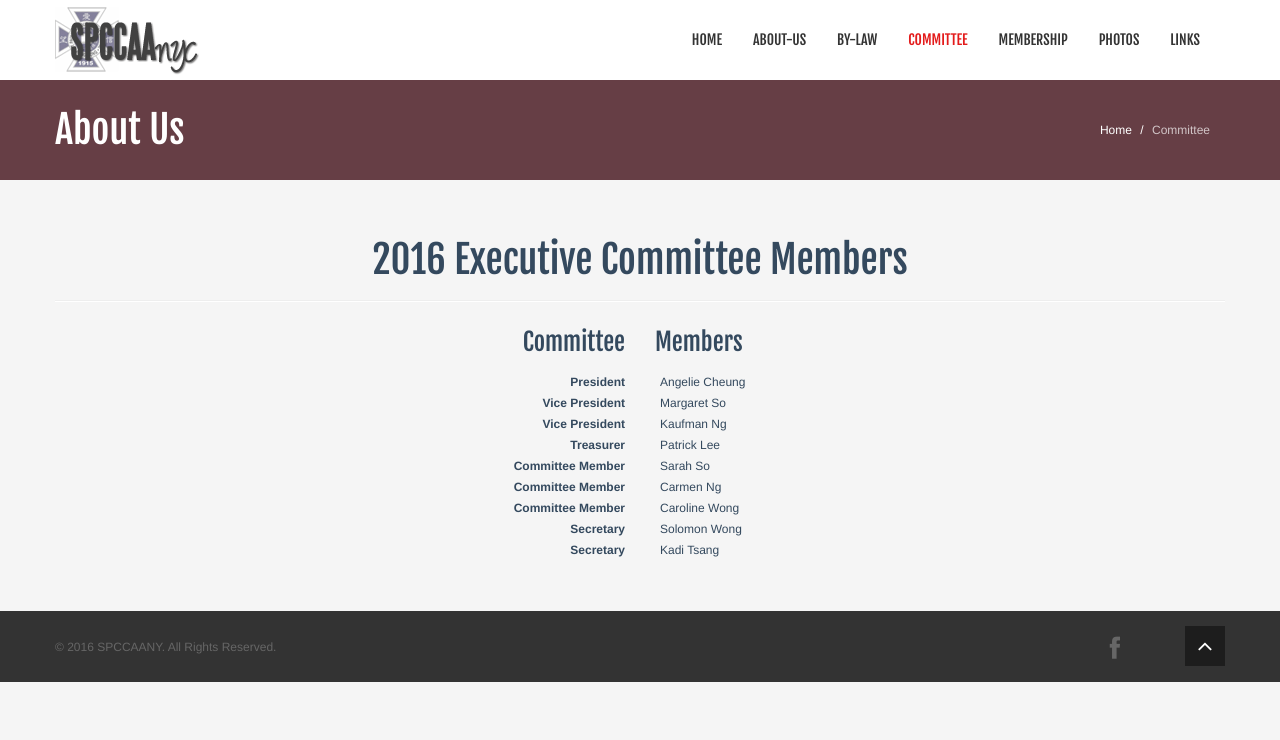
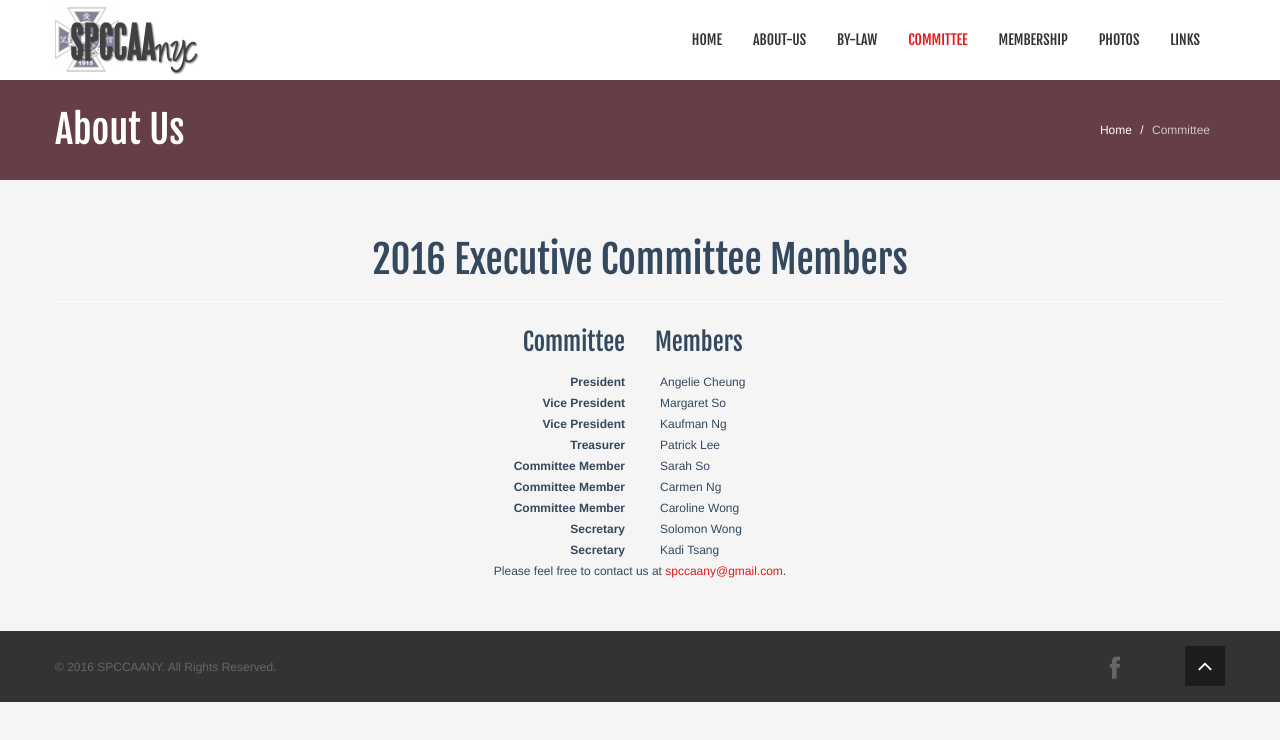
Before and after one commit to coughman/spccaany-website, a plain HTML site: page source/committee.html in a window 1280 px wide. Drawn offline with Linux system fonts and the light colour scheme.

Commit message:
added email link

```diff
--- a/source/committee.html
+++ b/source/committee.html
@@ -116,6 +116,9 @@
 </div>
 </div>
 </div>
+    <div class="center">
+    Please feel free to contact us at <a href="mailto:spccaany@gmail.com">spccaany@gmail.com</a>.
+    </div>
 </section>
 
 <!--Footer-->
```
